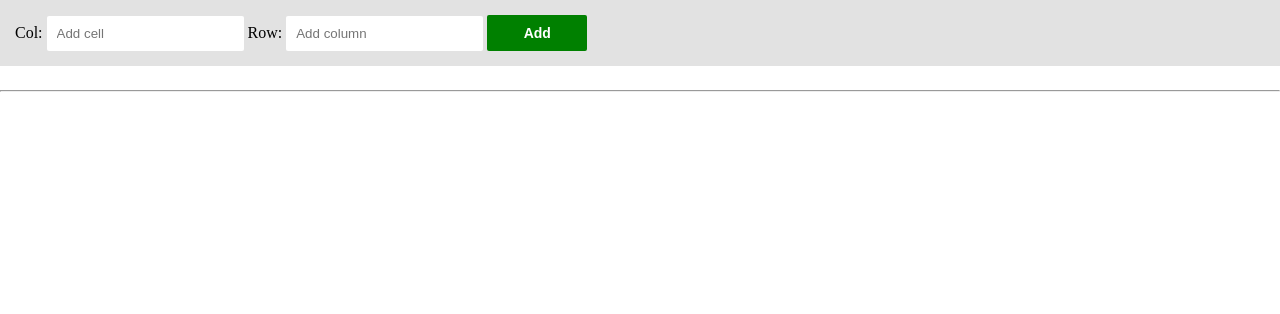
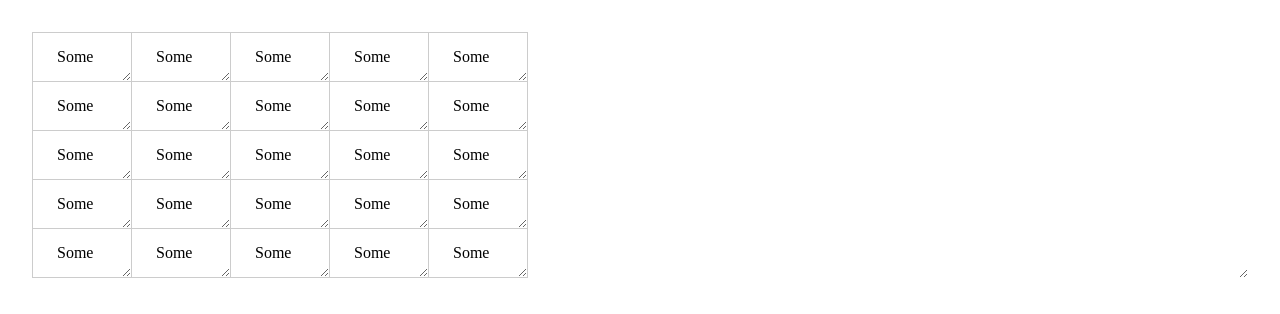
Before and after one commit to maratreason/xl_project, a website built with webpack: page src/index.html in a window 1280 px wide. Built offline with nearby package versions, Linux system fonts and the light colour scheme.

Commit message:
Try to create resize

```diff
--- a/src/index.html
+++ b/src/index.html
@@ -9,25 +9,18 @@
 </head>
 
 <body>
-  <div class="panel">
+  <!-- <div class="panel">
 Col: <input type="text" class="panel-add__cell" placeholder="Add cell" value="">
 Row: <input type="text" class="panel-add__column" placeholder="Add column" value="">
     <button class="panel-btn">Add</button>
   </div>
-  <br><hr><br>
+  <br><hr><br> -->
 
-  <table class="table">
-    <thead class="table-head">
-      <tr class="table-head__tr">
+  <div class="table">
 
-      </tr>
-    </thead>
-    <tbody class="table-body">
-      <tr class="table-body__tr">
+  </div>
 
-      </tr>
-    </tbody>
-  </table>
+
 </body>
 
 </html>
--- a/src/js/table.js
+++ b/src/js/table.js
@@ -1,27 +1,39 @@
 
 window.onload = function(e) {
-  const button = document.querySelector('.panel-btn');
+  // const button = document.querySelector('.panel-btn');
+  const div = document.querySelector('.table');
 
   function createTable() {
-    const tbody = document.querySelector('.table-body__tr');
+    const table = document.createElement('table');
+    const tableBody = document.createElement('tbody');
+    const tbodyTr = document.createElement('tr');
+    // const cellInput = document.querySelector('.panel-add__cell').value;
+    // const columnInput = document.querySelector('.panel-add__column').value;
+    const cellInput = 5;
+    const columnInput = 5;
 
-    const cellInput = document.querySelector('.panel-add__cell').value;
-    const columnInput = document.querySelector('.panel-add__column').value;
-    console.log(cellInput);
-    console.log(columnInput);
+    tableBody.classList.add('.table-body');
+    tbodyTr.classList.add('.table-body__tr');
 
-    tbody.innerHTML = '';
+    tableBody.appendChild(tbodyTr);
+    table.appendChild(tableBody);
+    div.appendChild(table);
+
+    tbodyTr.innerHTML = '';
 
     for (let row = 0; row < columnInput; row++) {
       let tr = document.createElement('tr');
       for (let cell = 0; cell < cellInput; cell++) {
         let td = document.createElement('td');
         td.textContent = 'Some';
+        td.classList.add('.newTd');
         tr.appendChild(td);
       }
-      tbody.appendChild(tr);
+      tbodyTr.appendChild(tr);
     }
   }
 
-  button.addEventListener('click', createTable);
+  // button.addEventListener('click', createTable);
+  createTable();
+
 }
--- a/src/scss/main.scss
+++ b/src/scss/main.scss
@@ -30,6 +30,7 @@
 
 .table {
   margin: 2rem;
+  resize: both; overflow: auto;
 
   thead {
     > * > td {
@@ -47,5 +48,15 @@
   * > td {
     border: 1px solid #ccc;
     padding: 1rem 1.5rem;
+    min-width: 50px;
+    resize: both;
+    overflow: auto;
   }
 }
+
+#test {
+  width: 200px;
+  height: 200px;
+  border: 1px solid black;
+  margin: 20px auto;
+}
```
